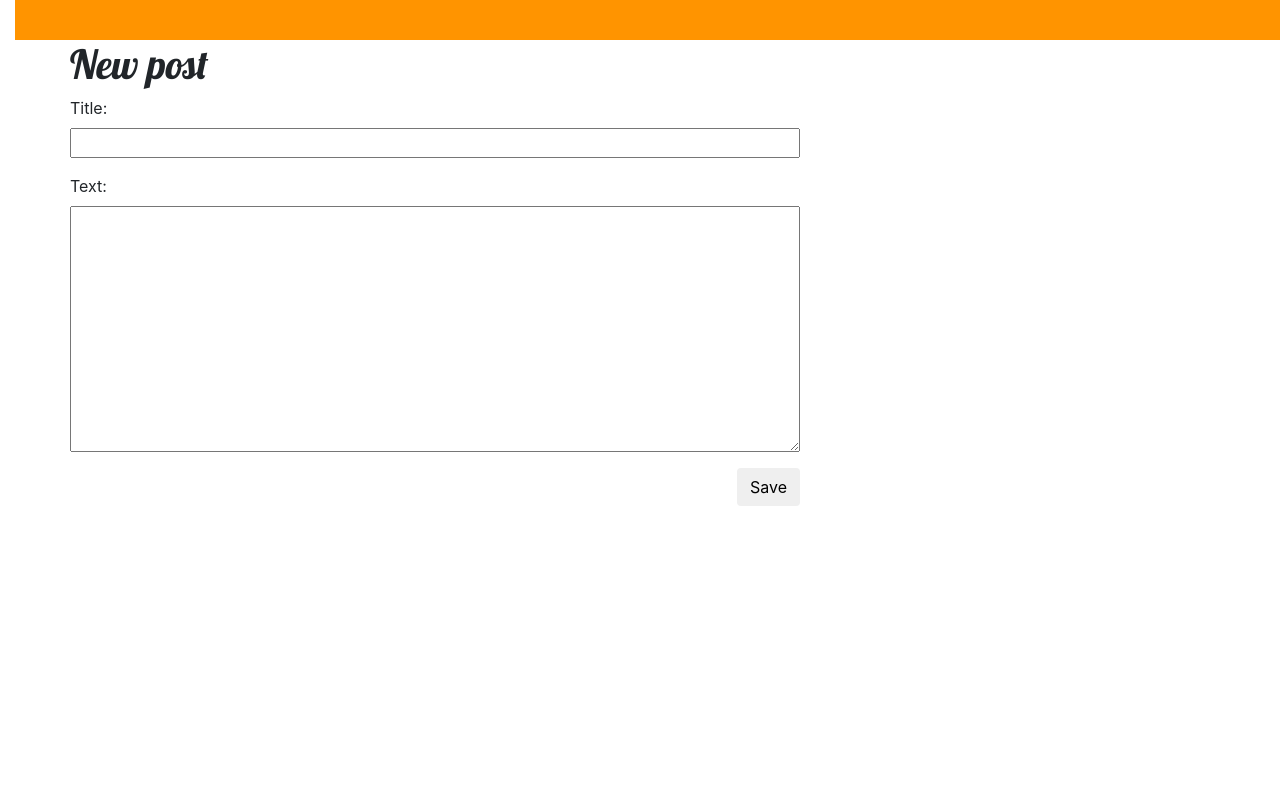
After one commit to Seredyak1/my_first_blog, a Django app: page /post/new/ in a window 1280 px wide. The commit adds this page. Run offline with Django 3.2, Linux system fonts and the light colour scheme; the visitor is signed in with stand-in values (Sample User, id 1); some libraries are stand-ins or nearby versions.

Commit message:
Added views to create/edit blog post inside the site.

```diff
--- /dev/null
+++ b/blog/forms.py
@@ -0,0 +1,9 @@
+from django import forms
+from .models import Post
+
+
+class PostForm(forms.ModelForm):
+
+    class Meta:
+    	model = Post
+    	fields = ('title', 'text')
--- /dev/null
+++ b/blog/static/css/blog.css
@@ -0,0 +1,56 @@
+body {
+    padding-left: 15px;
+}
+
+h1 a {
+    color: #FCA205;
+    font-family: 'Lobster';
+}
+
+.page-header {
+    background-color: #ff9400;
+    margin-top: 0;
+    padding: 20px 20px 20px 40px;
+}
+
+.page-header h1, .page-header h1 a, .page-header h1 a:visited, .page-header h1 a:active {
+    color: #ffffff;
+    font-size: 36pt;
+    text-decoration: none;
+}
+
+.content {
+    margin-left: 40px;
+}
+
+h1, h2, h3, h4 {
+    font-family: 'Lobster', cursive;
+}
+
+.date {
+    float: right;
+    color: #828282;
+}
+
+.save {
+    float: right;
+}
+
+.post-form textarea, .post-form input {
+    width: 100%;
+}
+
+.top-menu, .top-menu:hover, .top-menu:visited {
+    color: #ffffff;
+    float: right;
+    font-size: 26pt;
+    margin-right: 20px;
+}
+
+.post {
+    margin-bottom: 70px;
+}
+
+.post h1 a, .post h1 a:visited {
+    color: #000000;
+}
--- /dev/null
+++ b/blog/templates/blog/base.html
@@ -0,0 +1,24 @@
+{% load staticfiles %}
+
+<html>
+    <head>
+        <title>Sanya's blog</title>
+        <link rel="stylesheet" href="https://maxcdn.bootstrapcdn.com/bootstrap/4.0.0/css/bootstrap.min.css" integrity="sha384-Gn5384xqQ1aoWXA+058RXPxPg6fy4IWvTNh0E263XmFcJlSAwiGgFAW/dAiS6JXm" crossorigin="anonymous">
+        <link rel="stylesheet" href="{% static 'css/blog.css' %}">
+        <link href="https://fonts.googleapis.com/css?family=Lobster&subset=latin,latin-ext" rel="stylesheet" type="text/css">
+    <body>
+        <div class="page-header">
+            {% if user.is_authenticated %}
+                <a href="{% url 'post_new' %}" class="top-menu"><span class="glyphicon glyphicon-plus"></span></a>
+            {% endif %}
+        </div>
+        <div class="content container">
+            <div class="row">
+                <div class="col-md-8">
+            {% block content %}
+            {% endblock %}
+                </div>
+            </div>
+        </div>
+    </body>
+</html>
--- /dev/null
+++ b/blog/templates/blog/post_edit.html
@@ -0,0 +1,9 @@
+{% extends 'blog/base.html' %}
+
+{% block content %}
+    <h1>New post</h1>
+    <form method="POST" class="post-form">{% csrf_token %}
+        {{ form.as_p }}
+        <button type="submit" class="save btn btn-default">Save</button>
+    </form>
+{% endblock %}
--- a/blog/urls.py
+++ b/blog/urls.py
@@ -3,4 +3,7 @@ from . import views
 
 urlpatterns = [
     url(r'^$', views.post_list, name='post_list'),
+    url(r'^post/(?P<pk>[0-9]+)/$', views.post_detail, name='post_detail'),
+    url(r'^post/new/$', views.post_new, name='post_new'),
+    url(r'^post/(?P<pk>[0-9]+)/edit/$', views.post_edit, name='post_edit'),
 ]
--- a/blog/views.py
+++ b/blog/views.py
@@ -1,5 +1,44 @@
-from django.shortcuts import render
+from .models import Post
+from django.utils import timezone
+from django.shortcuts import render, get_object_or_404
+from django.shortcuts import redirect
+from .forms import PostForm
+# Create your views here.
 
-# Create your views here.
+
 def post_list(request):
-	return render(request, 'blog/post_list.html', {})
+    posts = Post.objects.filter(published_date__lte=timezone.now()).order_by('published_date')
+    return render(request, 'blog/post_list.html', {'posts': posts})
+
+
+def post_detail(request, pk):
+    post = get_object_or_404(Post, pk=pk)
+    return render(request, 'blog/post_detail.html', {'post': post})
+
+
+def post_new(request):
+    if request.method == "POST":
+        form = PostForm(request.POST)
+        if form.is_valid():
+            post = form.save(commit=False)
+            post.author = request.user
+            post.published_date = timezone.now()
+            post.save()
+            return redirect('post_detail', pk=post.pk)
+    else:
+        form = PostForm()
+    return render(request, 'blog/post_edit.html', {'form': form})
+
+def post_edit(request, pk):
+    post = get_object_or_404(Post, pk=pk)
+    if request.method == "POST":
+        form = PostForm(request.POST, instance=post)
+        if form.is_valid():
+            post = form.save(commit=False)
+            post.author = request.user
+            post.published_date = timezone.now()
+            post.save()
+            return redirect('post_detail', pk=post.pk)
+    else:
+        form = PostForm(instance=post)
+    return render(request, 'blog/post_edit.html', {'form': form})
```
Also changed, not shown: blog/templates/blog/post_detail.html (added, +16 -0 lines), blog/templates/blog/post_list.html (+12 -21 lines).
